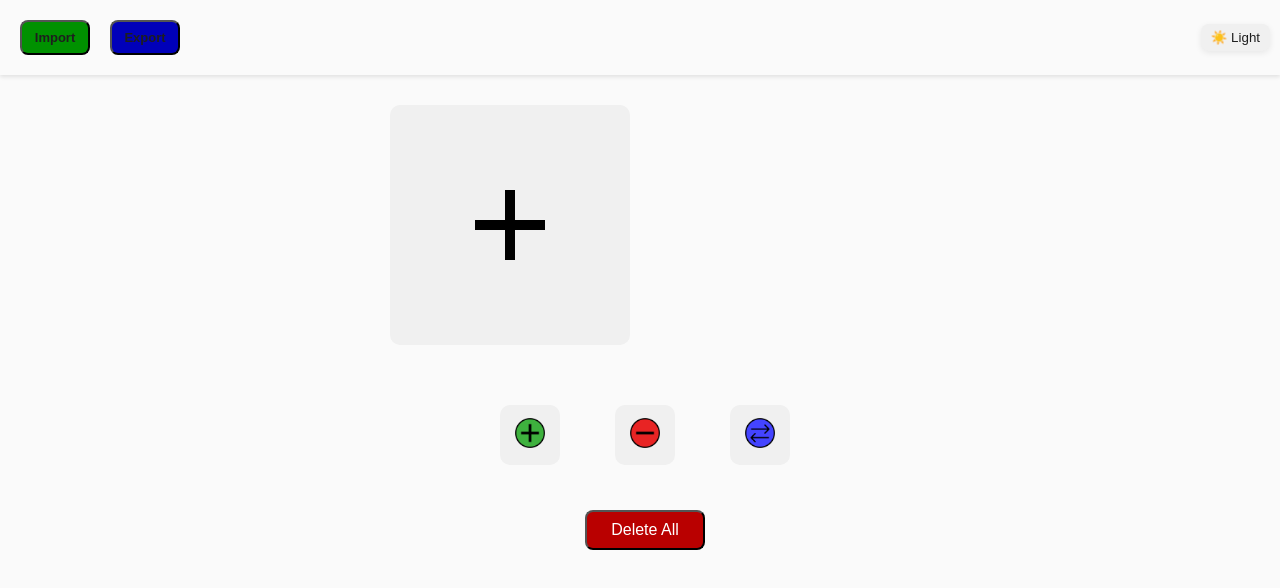
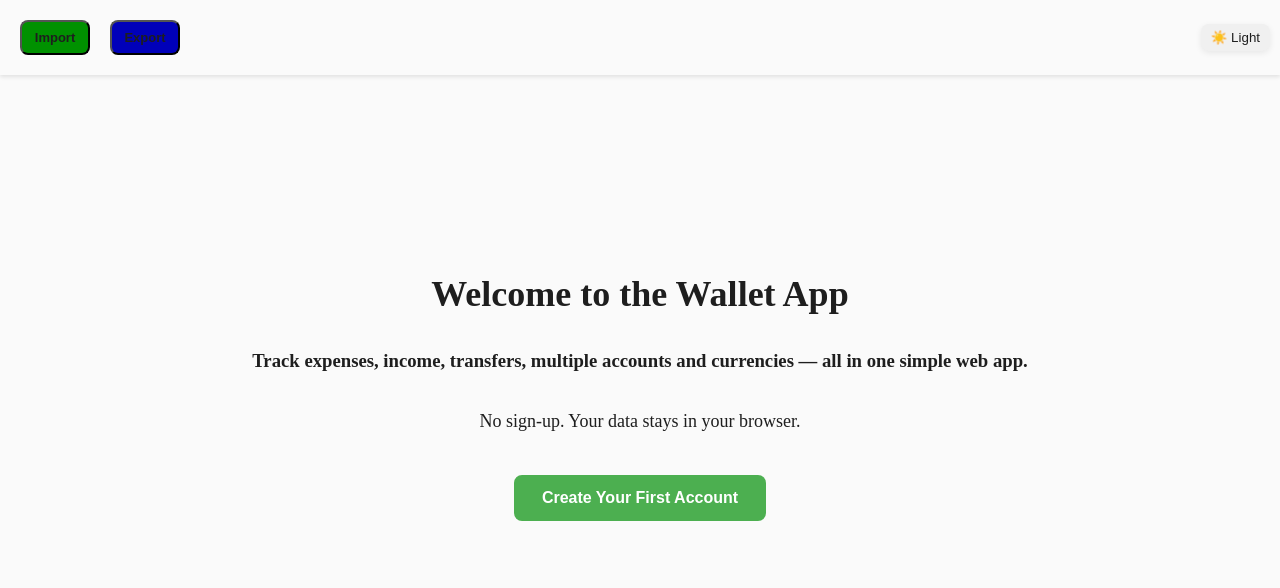
Before and after one commit to yaryhiin/wallet-react, a React (Create React App) app: page / in a window 1280 px wide. Shown: the top 588 px of the page. Built offline with nearby package versions, Linux system fonts and the light colour scheme.

Commit message:
removed deleteAllBtn, added WelcomeScreen, optimized SEO

```diff
--- a/public/index.html
+++ b/public/index.html
@@ -3,21 +3,42 @@
   <head>
     <meta charset="utf-8" />
     <link rel="icon" href="%PUBLIC_URL%/images/icon/favicon.ico" />
+
     <meta
       name="viewport"
       content="width=device-width, initial-scale=1.0, maximum-scale=1.0, user-scalable=no"
     />
+
     <meta name="theme-color" content="#000000" />
+
+    <title>Wallet App – Track Expenses, Income & Accounts</title>
+
     <meta
       name="description"
-      content="It`s the same site, as money tracker one, you can add up to 4 accounts, change them, make transactions(income, expense, transfer) and also change them, difference is, that it has exchange rate in transfer and display transfer transactions and it is build using react"
+      content="Simple wallet web app to track expenses, income, transfers, multiple accounts and currencies. Built with React and deployed on Netlify."
     />
+
+    <!-- Open Graph -->
+    <meta property="og:title" content="Wallet App – Track Your Money" />
+    <meta
+      property="og:description"
+      content="Manage transactions, accounts, transfers and currencies in a clean, simple wallet web app."
+    />
+    <meta property="og:type" content="website" />
+    <meta property="og:url" content="https://wallet-react-yaryhiin.netlify.app" />
+    <meta
+      property="og:image"
+      content="https://wallet-react-yaryhiin.netlify.app/preview.png"
+    />
+
+    <meta name="robots" content="index, follow" />
+
     <link rel="manifest" href="%PUBLIC_URL%/manifest.json" />
-    <title>Wallet</title>
+
     <!-- Google tag (gtag.js) -->
     <script
       async
-      src="https://www.googletagmanager.com/gtag/js?id=G-XXXXXXX"
+      src="https://www.googletagmanager.com/gtag/js?id=G-0VTKET11E3"
     ></script>
     <script>
       window.dataLayer = window.dataLayer || [];
@@ -28,6 +49,7 @@
       gtag("config", "G-0VTKET11E3");
     </script>
   </head>
+
   <body>
     <noscript>You need to enable JavaScript to run this app.</noscript>
     <div id="root"></div>
--- a/src/App.js
+++ b/src/App.js
@@ -13,9 +13,9 @@ import Transfer from './components/codes/Transfer'
 import AddAccount from './components/codes/AddAccount'
 import ChangeAccount from './components/codes/ChangeAccount'
 import ChangeTransaction from './components/codes/ChangeTransaction'
-import DeleteAllBtn from './components/codes/DeleteAllBtn'
 import Layout from './Layout';
 import { loadData } from './utils'
+import WelcomeScreen from './components/codes/WelcomeScreen';
 
 function App() {
   const defaultExpenseCategories = ["Food", "Rent", "Utilities", "Entertainment", "Transportation", "Healthcare", "Shopping", "Subscriptions", "Education", "Travel"];
@@ -137,16 +137,6 @@ function App() {
     setTransactions(updatedTransactions);
   }
 
-
-  function deleteAll() {
-    if (!window.confirm("Are you sure you want to delete everything?")) {
-      return;
-    }
-    setAccounts([])
-    setTransactions([])
-    localStorage.clear()
-  }
-
   function exportData() {
     const accounts = loadData("accounts");
     const transactions = loadData("transactions");
@@ -224,19 +214,25 @@ function App() {
           <Route element={
             <Layout toggleTheme={toggleTheme} theme={theme} exportData={exportData} importData={importData} />
           }>
+            {accounts.length === 0 ? (
+              <Route path='/' element={
+                <WelcomeScreen />
+              } />
+            ) : (
               <Route path='/' element={
                 <>
                   <Accounts accounts={accounts} />
                   <RecentTransactions transactions={transactions} accounts={accounts} />
                   <Buttons accounts={accounts} />
-                <DeleteAllBtn deleteAll={deleteAll} />
                 </>
               } />
+            )
+            }
             <Route path='income' element={
-              <AddTransaction addTransaction={addTransaction} addCategory={addCategory} type={"income"} accounts={accounts} categories={categories} deleteCategory={deleteCategory}/>
+              <AddTransaction addTransaction={addTransaction} addCategory={addCategory} type={"income"} accounts={accounts} categories={categories} deleteCategory={deleteCategory} />
             } />
             <Route path='expense' element={
-              <AddTransaction addTransaction={addTransaction} addCategory={addCategory} type={"expense"} accounts={accounts} categories={categories} deleteCategory={deleteCategory}/>
+              <AddTransaction addTransaction={addTransaction} addCategory={addCategory} type={"expense"} accounts={accounts} categories={categories} deleteCategory={deleteCategory} />
             } />
             <Route path='transfer' element={
               <Transfer transfer={transfer} accounts={accounts} />
--- a/src/components/codes/DeleteAllBtn.js
+++ /dev/null
@@ -1,12 +0,0 @@
-import styles from '../styles/DeleteAllBtn.module.scss'
-import cn from 'classnames';
-
-const DeleteAllBtn = ({deleteAll}) => {
-  return (
-    <div className={styles.buttonContainer}>
-        <button className={cn(styles.deleteAllBtn, "button")} onClick={deleteAll}>Delete All</button>
-    </div>
-  )
-}
-
-export default DeleteAllBtn
--- /dev/null
+++ b/src/components/codes/WelcomeScreen.js
@@ -0,0 +1,17 @@
+import { Link } from "react-router-dom"
+import styles from "../styles/WelcomeScreen.module.scss"
+
+const WelcomeScreen = () => {
+    return (
+        <div className={styles.content}>
+            <h1 className={styles.title}>Welcome to the Wallet App</h1>
+            <h3 className={styles.description}>Track expenses, income, transfers, multiple accounts and currencies — all in one simple web app.</h3>
+            <p className={styles.note}>No sign-up. Your data stays in your browser.</p>
+            <Link to="addAccount">
+                <button className={styles.button}>Create Your First Account</button>
+            </Link>
+        </div>
+    )
+}
+
+export default WelcomeScreen
--- a/src/components/styles/DeleteAllBtn.module.scss
+++ /dev/null
@@ -1,21 +0,0 @@
-.buttonContainer {
-    display: flex;
-    justify-content: center;
-    margin-top: 25px;
-  }
-
-.deleteAllBtn {
-  width: 120px;
-  height: 40px;
-  border-radius: 8px;
-  color: #fff;
-  font-size: 16px;
-  margin-left: 10px;
-  cursor: pointer;
-  transition: background-color 0.3s ease;
-  background-color: rgb(185, 0, 0);
-}
-
-.deleteAllBtn:hover {
-  background-color: rgb(240, 0, 0);
-}
--- /dev/null
+++ b/src/components/styles/WelcomeScreen.module.scss
@@ -0,0 +1,37 @@
+.content {
+    min-height: 70vh;
+    display: flex;
+    flex-direction: column;
+    align-items: center;
+    justify-content: center;
+    text-align: center;
+    padding: 0 16px;
+}
+
+.title {
+    font-size: clamp(24px, 6vw, 36px);
+    margin-bottom: 16px;
+}
+
+.note {
+    font-size: clamp(14px, 4vw, 18px);
+    max-width: 500px;
+    line-height: 1.5;
+    margin-bottom: 12px;
+}
+
+.button {
+    margin-top: 28px;
+    padding: 14px 28px;
+    background-color: #4CAF50;
+    color: white;
+    border: none;
+    border-radius: 8px;
+    cursor: pointer;
+    font-size: 16px;
+    font-weight: 600;
+}
+
+.button:active {
+    transform: scale(0.98);
+}
```
Also changed, not shown: public/preview.png (added). Lines whose indentation alone changed are shown as unchanged.
